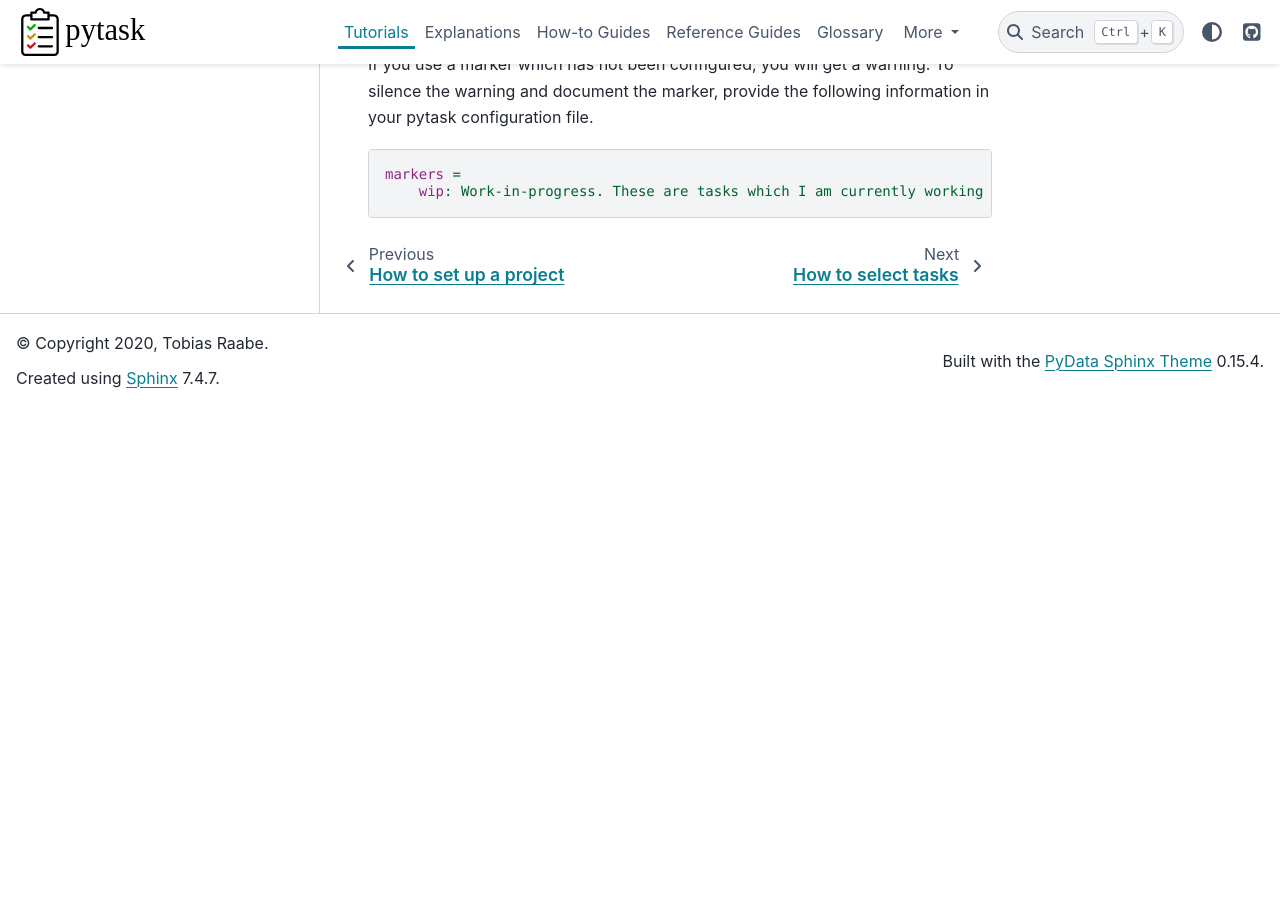
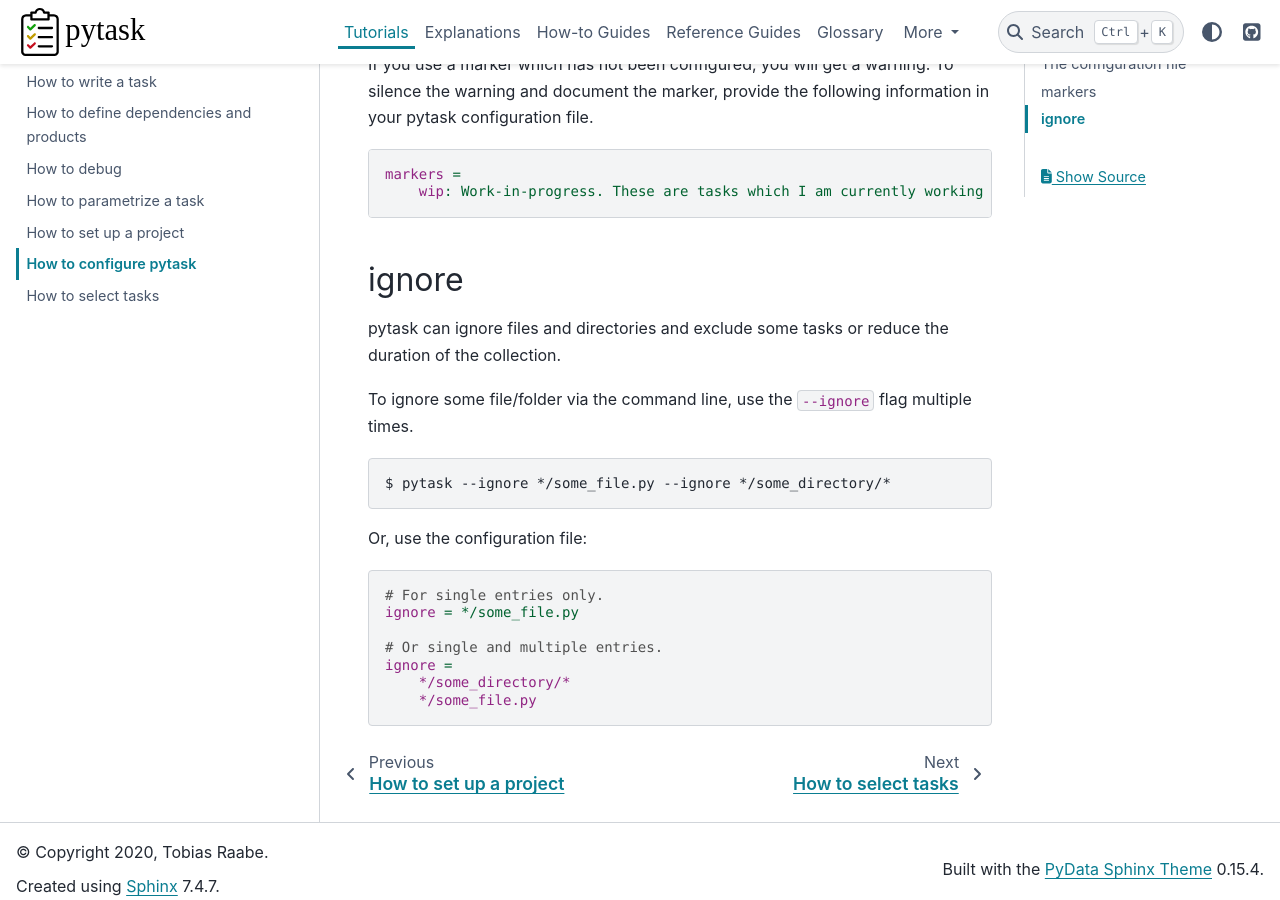
Before and after one commit to pytask-dev/pytask, a Sphinx documentation site: the page built from docs/tutorials/how_to_configure_pytask.rst, in a window 1280 px wide and 900 px high, scrolled down 904 px. Built offline with Sphinx 7.4.7 and the PyData theme 0.15.4, drawn with Linux system fonts in a browser that asks for light colours; pages that are not in the unit, such as notebooks, are missing from menus; before the commit the page ends 1311 px from its top, so only the background shows below that.

Commit message:
Document ignore:

```diff
--- a/docs/tutorials/how_to_configure_pytask.rst
+++ b/docs/tutorials/how_to_configure_pytask.rst
@@ -47,3 +47,29 @@ configuration file.
 
     markers =
         wip: Work-in-progress. These are tasks which I am currently working on.
+
+
+ignore
+------
+
+pytask can ignore files and directories and exclude some tasks or reduce the duration of
+the collection.
+
+To ignore some file/folder via the command line, use the ``--ignore`` flag multiple
+times.
+
+.. code-block:: bash
+
+    $ pytask --ignore */some_file.py --ignore */some_directory/*
+
+Or, use the configuration file:
+
+.. code-block:: ini
+
+    # For single entries only.
+    ignore = */some_file.py
+
+    # Or single and multiple entries.
+    ignore =
+        */some_directory/*
+        */some_file.py
```
